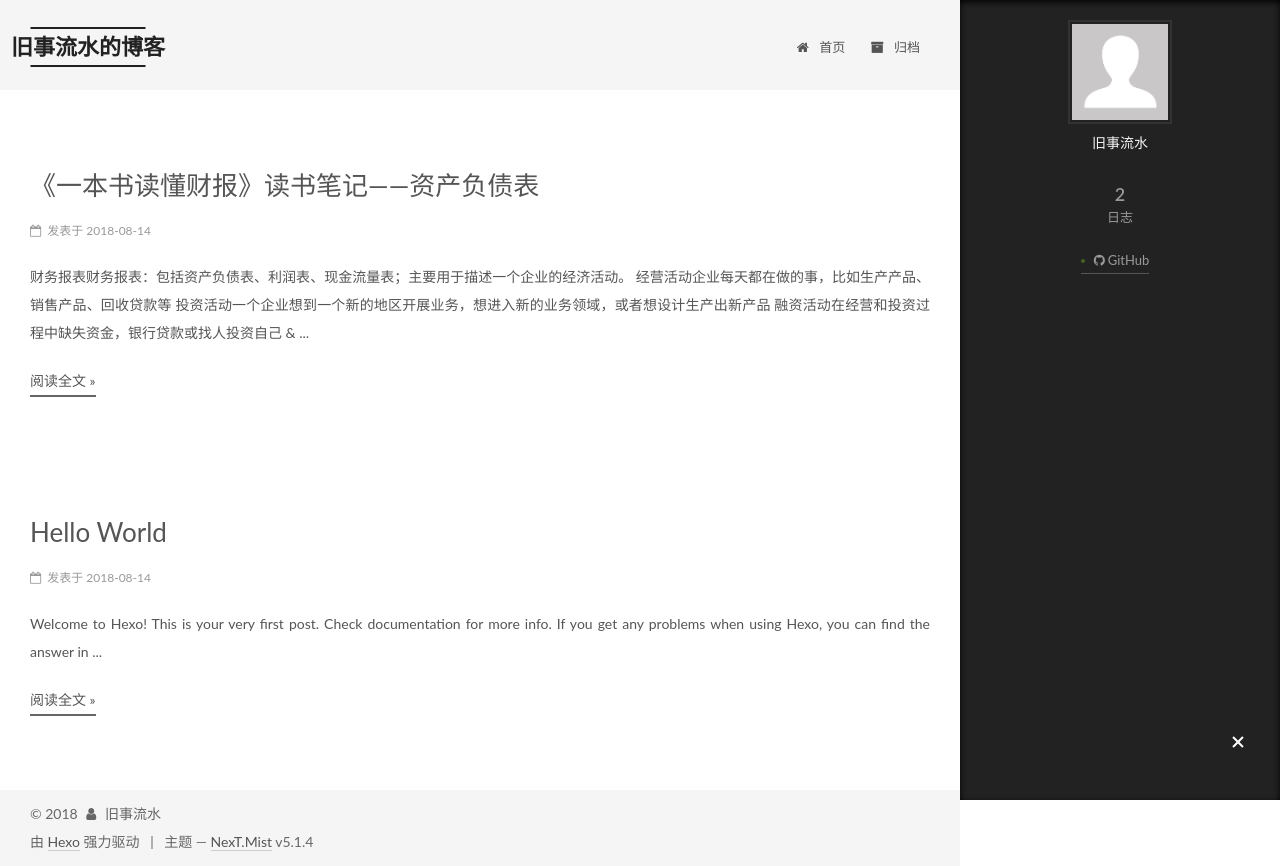
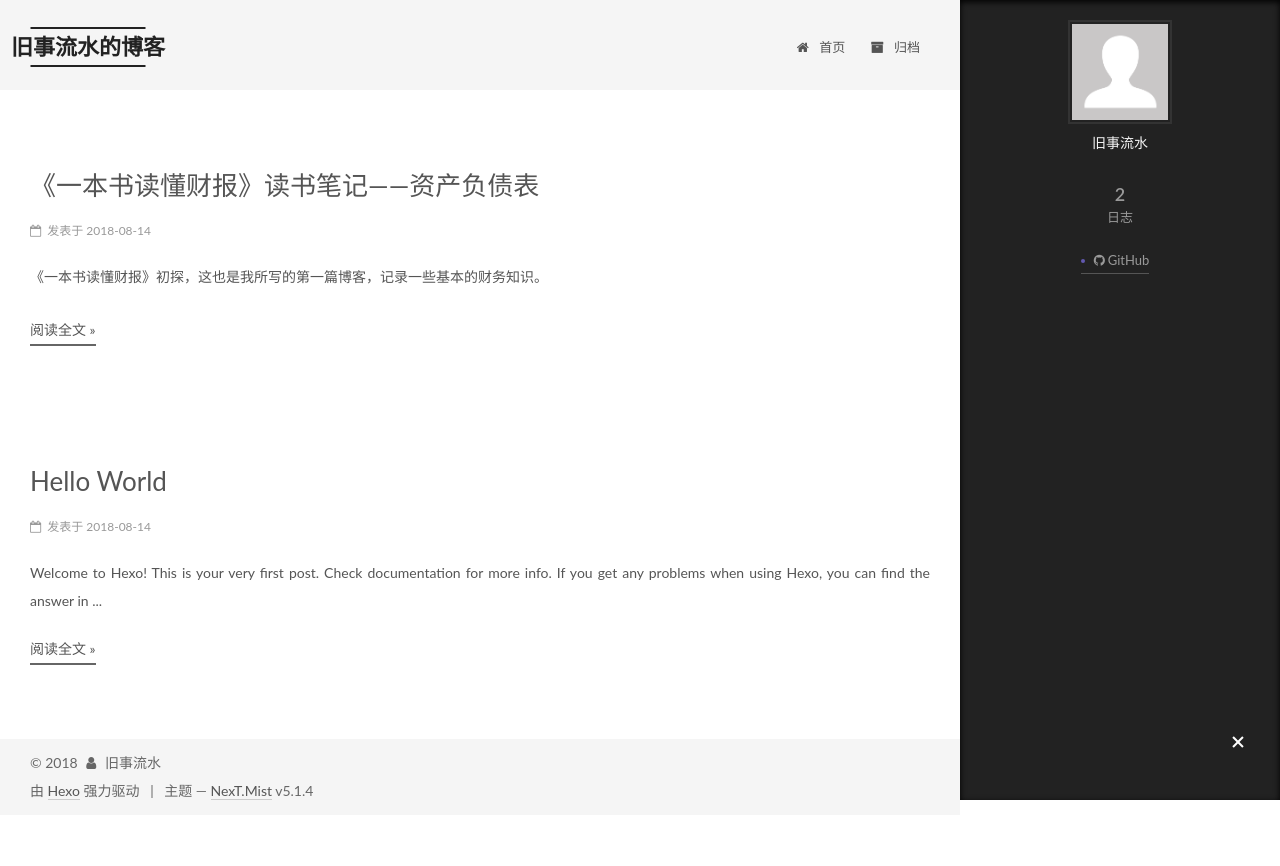
Before and after one commit to immortal-empire/immortal-empire.github.io, a plain HTML site: page index.html in a window 1280 px wide. After the commit the page ends 815 px from the top, so only its background shows below. Drawn offline with Linux system fonts and the light colour scheme.

Commit message:
Site updated: 2018-08-15 21:27:28

```diff
--- a/css/main.css
+++ b/css/main.css
@@ -1822,7 +1822,7 @@ pre .javascript .function {
   width: 4px;
   height: 4px;
   border-radius: 50%;
-  background: #476122;
+  background: #6259b0;
 }
 .links-of-blogroll {
   font-size: 13px;
--- a/index.html
+++ b/index.html
@@ -300,13 +300,7 @@
 
 
 
-
-          财务报表财务报表：包括资产负债表、利润表、现金流量表；主要用于描述一个企业的经济活动。
-经营活动企业每天都在做的事，比如生产产品、销售产品、回收贷款等
-投资活动一个企业想到一个新的地区开展业务，想进入新的业务领域，或者想设计生产出新产品
-融资活动在经营和投资过程中缺失资金，银行贷款或找人投资自己
-&
-          ...
+          <p>《一本书读懂财报》初探，这也是我所写的第一篇博客，记录一些基本的财务知识。</p>
           <!--noindex-->
           <div class="post-button text-center">
             <a class="btn" href="/2018/08/14/my-first-try/#more" rel="contents">
```
Also changed, not shown: 2018/08/14/my-first-try/index.html (+8 -6 lines).
